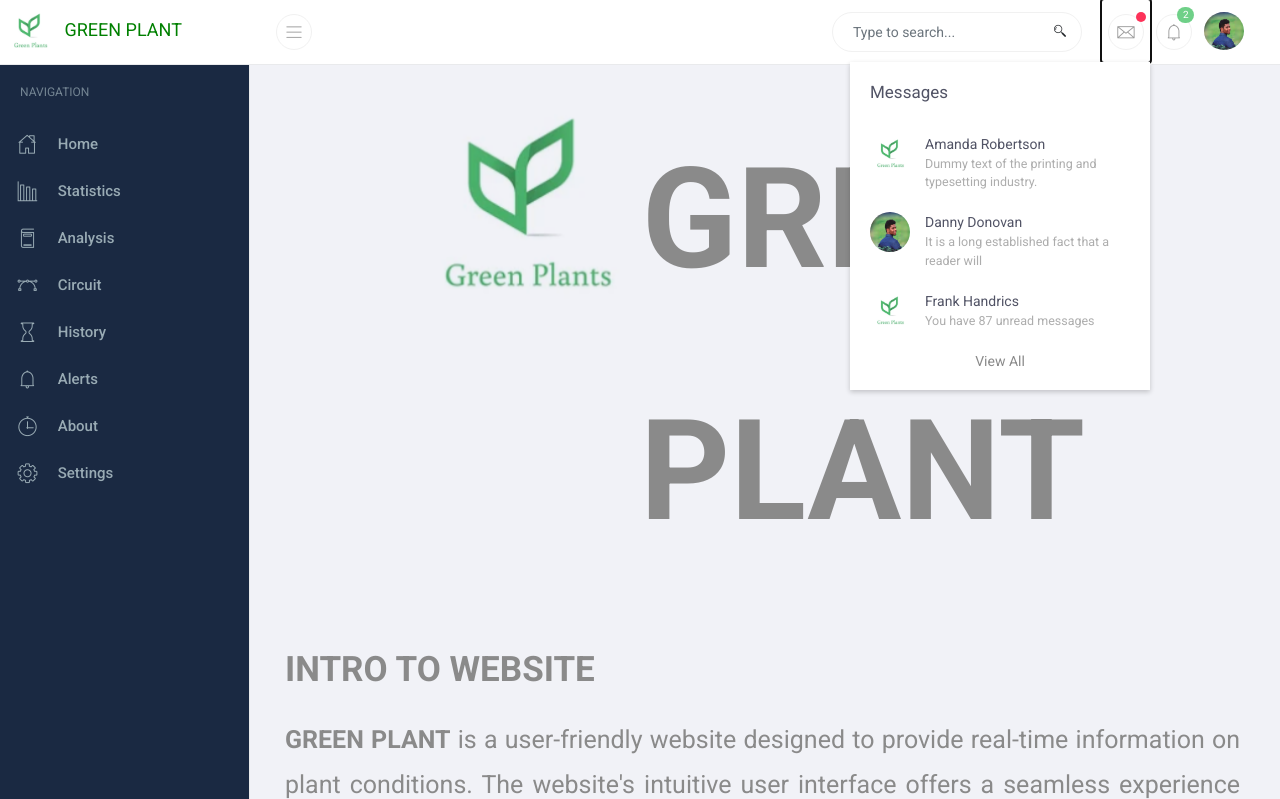
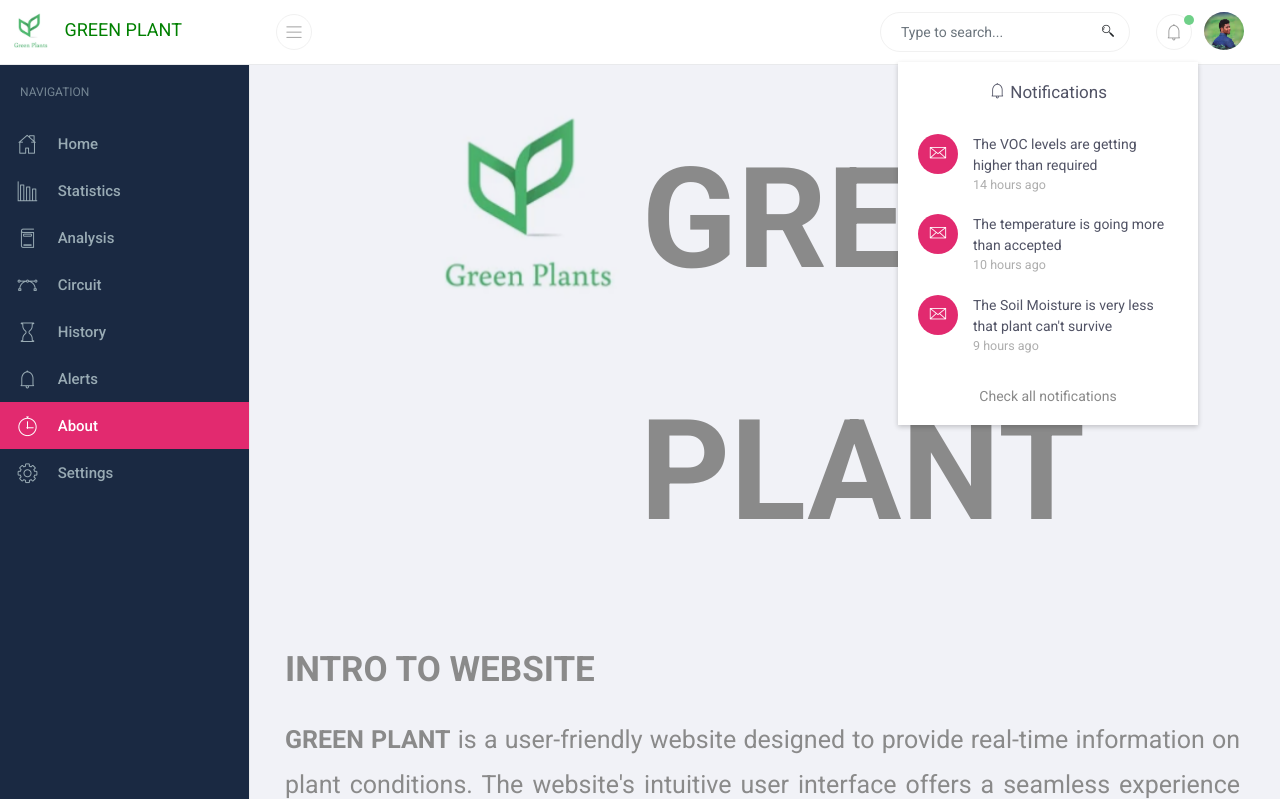
Before and after one commit to Dileepadari/Smart_farming, a Flask app: page /about in a window 1280 px wide, after a click that opens the changed part. Shown: the top 799 px of the page. Run offline with Flask 3, Linux system fonts and the light colour scheme; data comes from the database, SQL or seed files in the repository; both versions use the stored data as it was after the commit; some libraries are stand-ins or nearby versions; some web fonts are replaced.

Commit message:
many changes done by delhi

```diff
--- a/src/app.py
+++ b/src/app.py
@@ -1,10 +1,39 @@
 from flask import Flask, request, render_template, redirect, session, url_for, jsonify
+from datetime import datetime
 import sqlite3
 import requests
 import json
 
 app = Flask(__name__)
 app.secret_key = 'DelhiisDelhi'
+connection = sqlite3.connect("Database.db")
+curser = connection.cursor()
+connection.close()
+
+def get_notifs():
+    connection = sqlite3.connect("Database.db")
+    curser = connection.cursor()
+    query = "SELECT * FROM notifications WHERE status=0 LIMIT 4"
+    results = curser.execute(query)
+    all_notifs = results.fetchall()
+    date_format = "%d-%m-%Y %H:%M"
+    time_data = []
+    for i in all_notifs:
+        date_time = datetime.strptime(i[4], date_format)
+        days_time = datetime.now()-date_time
+        if days_time.days:
+            first_non_zero = str(days_time.days) + " days"
+        elif days_time.seconds // 3600:
+            first_non_zero = str(days_time.seconds // 3600) + " hours"
+        elif days_time.seconds // 60:
+            first_non_zero = str(days_time.seconds // 60)  + " minutes"
+        else:
+            first_non_zero = str(days_time.seconds) + " seconds"
+        time_data.append(first_non_zero)
+    connection.close()
+    all_notifs.append(time_data)
+    print(all_notifs)
+    return all_notifs
 
 @app.route('/', methods=['GET', 'POST'])
 @app.route('/home', methods=['GET', 'POST'])
@@ -13,12 +42,14 @@ def home():
     link = "https://api.thingspeak.com/channels/2281910/feeds.json?results=2"
     response = requests.get(link, headers=headers)
     response = json.loads(response.text)
+    notif_list = get_notifs()
     print(response)
-    return render_template('index.html', data = response, file = "home.html", open1="open")
+    return render_template('index.html', data = response, notifications = notif_list, file = "home.html", open1="open")
 
 @app.route('/statistics', methods=['GET','POST'])
 def statistics():
-    return render_template('index.html', file = "statistics.html", open2="open")
+    notif_list = get_notifs()
+    return render_template('index.html',notifications = notif_list, file = "statistics.html", open2="open")
 
 @app.route('/analysis', methods=['GET','POST'])
 def analysis():
@@ -26,30 +57,48 @@ def analysis():
     link = "https://api.thingspeak.com/channels/2281910/feeds.json?results=2"
     response = requests.get(link, headers=headers)
     response = json.loads(response.text)
+    notif_list = get_notifs()
     print(response)
-    return render_template('index.html', data = response, file = "analysis.html", open3="open")
+    return render_template('index.html', data = response, notifications = notif_list, file = "analysis.html", open3="open")
+
+@app.route('/circuit', methods=['GET','POST'])
+def circuit():
+    notif_list = get_notifs()
+    return render_template('index.html', notifications = notif_list, file = "circuit.html", open4="open")
+
+@app.route('/history', methods=['GET','POST'])
+def history():
+    notif_list = get_notifs()
+    return render_template('index.html', notifications = notif_list, file = "history.html", open5="open")
+
+@app.route('/alerts', methods=['GET','POST'])
+def alerts():
+    notif_list = get_notifs()
+    connection = sqlite3.connect("Database.db")
+    curser = connection.cursor()
+    query = "SELECT * FROM notifications WHERE status=0"
+    results = curser.execute(query)
+    all_notifs = results.fetchall()
+    return render_template('index.html', file = "alerts.html", notifications = notif_list,notification = all_notifs, open6="open")
 
 @app.route('/about', methods=['GET','POST'])
 def about():
-    return render_template('index.html', file = "about.html", open4="open")
+    notif_list = get_notifs()
+    return render_template('index.html',notifications = notif_list, file = "about.html", open7="open")
 
+@app.route('/settings', methods=['GET','POST'])
+def settings():
+    notif_list = get_notifs()
+    return render_template('index.html',notifications = notif_list, file = "settings.html", open8="open")
 
-# @app.route('/statitics', methods=['GET','POST'])
-# def statistics():
-#     return render_template('statistics.html')
-
-# @app.route('/statitics', methods=['GET','POST'])
-# def statistics():
-#     return render_template('statistics.html')
-
-# @app.route('/statitics', methods=['GET','POST'])
-# def statistics():
-#     return render_template('statistics.html')
-
-# @app.route('/statitics', methods=['GET','POST'])
-# def statistics():
-#     return render_template('statistics.html')
-
+@app.route('/change_seen')
+def change_seen():
+    connection = sqlite3.connect("Database.db")
+    curser = connection.cursor()
+    curser.execute("UPDATE notifications SET status = 1")
+    connection.commit()
+    connection.close()
+    return redirect('/alerts')
 
 
 if __name__ == '__main__':
--- a/src/static/js/morris.init.js
+++ b/src/static/js/morris.init.js
@@ -152,30 +152,42 @@ File: morris init js
         barColors: lineColors,
       })
     }),
-    (MorrisCharts.prototype.init = function () {
-      //create line chart
-      var $data = [
-        { y: '0230', a: 10 },
-        { y: '0232', a: 75 },
-        { y: '0233', a: 50 },
-        { y: '0234', a: 75 },
-        { y: '0235', a: 50 },
-        { y: '0236', a: 75 },
-        { y: '0237', a: 60 },
-        { y: '0238', a: 45 },
-        { y: '0239', a: 75 },
-        { y: '0240', a: 80 },
-      ]
-      this.createLineChart(
-        'morris-line-example',
-        $data,
-        ['y'],
-        ['a'],
-        ['Sales'],
-        ['#110077']
-      )
+    (MorrisCharts.prototype.init = async function () {
+      var $lineData = [
+        { y: '2018-01-01', a: 10 },
+        { y: '2018-01-02', a: 20 },
+        { y: '2018-01-03', a: 30 },
+        { y: '2018-01-04', a: 40 },
+        { y: '2018-01-05', a: 50 },
+        { y: '2018-01-06', a: 60 },
+        { y: '2018-01-07', a: 70 },
+        { y: '2018-01-08', a: 80 },
+        { y: '2018-01-09', a: 90 },
+        { y: '2018-01-10', a: 100 }
+      ];
+      $.ajax({
+        url: 'https://api.thingspeak.com/channels/2281910/fields/4.json?results=10',
+        type: 'GET',
+        dataType: 'json',
+        success: function(data) {
+          $lineData = data.feeds.map(function(feed) {
+            return { y: feed.created_at, a: parseInt(feed.field4) };
+          });
+            console.log($lineData);
+            MorrisCharts.prototype.createLineChart(
+              'morris-line-example',
+              $lineData,
+              'y',
+              ['a'],
+              ['Data'],
+              ['green']
+              );
+            },
+            error: function(xhr, status, error) {
+              console.error(error);
+            }
+          });
 
-      //creating area chart
       var $areaData = [
         { y: '2018', a: 10, b: 20 },
         { y: '2019', a: 75, b: 65 },
--- a/src/templates/index.html
+++ b/src/templates/index.html
@@ -67,84 +67,11 @@
                 />
                 <i class="lni-search"></i>
               </li>
-              <li class="massages dropdown dropdown-animated scale-left">
-                <span
-                  class="counter"
-                  style="padding: 5px; margin-top: 5px; margin-left: -4px"
-                ></span>
-                <a href="#" class="dropdown-toggle" data-toggle="dropdown">
-                  <i class="lni-envelope"></i>
-                </a>
-                <ul class="dropdown-menu dropdown-lg">
-                  <li>
-                    <div class="dropdown-item align-self-center">
-                      <h5>Messages</h5>
-                    </div>
-                  </li>
-                  <li>
-                    <ul class="list-media">
-                      <li class="list-item">
-                        <a href="#" class="media-hover">
-                          <div class="media-img">
-                            <img
-                              src="{{ url_for('static', filename='images/logo.png') }}"
-                              alt=""
-                            />
-                          </div>
-                          <div class="info">
-                            <span class="title"> Amanda Robertson </span>
-                            <span class="sub-title"
-                              >Dummy text of the printing and typesetting
-                              industry.</span
-                            >
-                          </div>
-                        </a>
-                      </li>
-                      <li class="list-item">
-                        <a href="#" class="media-hover">
-                          <div class="media-img">
-                            <img
-                              src="{{ url_for('static', filename='images/prof.png') }}"
-                              alt=""
-                            />
-                          </div>
-                          <div class="info">
-                            <span class="title"> Danny Donovan </span>
-                            <span class="sub-title"
-                              >It is a long established fact that a reader
-                              will</span
-                            >
-                          </div>
-                        </a>
-                      </li>
-                      <li class="list-item">
-                        <a href="#" class="media-hover">
-                          <div class="media-img">
-                            <img
-                              src="{{ url_for('static', filename='images/logo.png') }}"
-                              alt=""
-                            />
-                          </div>
-                          <div class="info">
-                            <span class="title"> Frank Handrics </span>
-                            <span class="sub-title"
-                              >You have 87 unread messages</span
-                            >
-                          </div>
-                        </a>
-                      </li>
-                    </ul>
-                  </li>
-                  <li class="check-all text-center">
-                    <span>
-                      <a href="#" class="text-gray">View All</a>
-                    </span>
-                  </li>
-                </ul>
-              </li>
               <li class="notifications dropdown dropdown-animated scale-left">
-                <span class="counter">2</span>
-                <a href="#" class="dropdown-toggle" data-toggle="dropdown">
+                {% if notifications[0] %}
+                <span class="counter" style="padding: 5px;margin: 8px 0 10px 0;"></span>
+                {% endif %}
+                <a class="dropdown-toggle" data-toggle="dropdown">
                   <i class="lni-alarm"></i>
                 </a>
                 <ul class="dropdown-menu dropdown-lg">
@@ -157,72 +84,47 @@
                   <li>
                     <ul class="list-media">
                       <li class="list-item">
-                        <a href="#" class="media-hover">
+                        {% for  i in notifications %}
+                        {% if i != notifications[-1] %}
+                        <a href="/alerts" class="media-hover">
                           <div class="media-img">
                             <div class="icon-avatar bg-primary">
                               <i class="lni-envelope"></i>
                             </div>
                           </div>
                           <div class="info">
-                            <span class="title"> 5 new messages </span>
-                            <span class="sub-title">4 min ago</span>
+                            <span class="title">{{ i[2] }}</span>
+                            <span class="sub-title">{{ notifications[-1][loop.index-1] }} ago</span>
                           </div>
                         </a>
                       </li>
+                      {% endif %}
+                      {% endfor %}
+                      {% if notifications == [[]] %}
                       <li class="list-item">
-                        <a href="#" class="media-hover">
-                          <div class="media-img">
-                            <div class="icon-avatar bg-success">
-                              <i class="lni-comments-alt"></i>
-                            </div>
-                          </div>
-                          <div class="info">
-                            <span class="title"> 4 new comments </span>
-                            <span class="sub-title">12 min ago</span>
-                          </div>
-                        </a>
+                        <div class="info">
+                          <span class="sub-title" style="margin-left: 40px;">No Notifications</span>
+                        </div>
+
                       </li>
-                      <li class="list-item">
-                        <a href="#" class="media-hover">
-                          <div class="media-img">
-                            <div class="icon-avatar bg-info">
-                              <i class="lni-users"></i>
-                            </div>
-                          </div>
-                          <div class="info">
-                            <span class="title"> 3 Friend Requests </span>
-                            <span class="sub-title">a day ago</span>
-                          </div>
-                        </a>
-                      </li>
-                      <li class="list-item">
-                        <a href="#" class="media-hover">
-                          <div class="media-img">
-                            <div class="icon-avatar bg-purple">
-                              <i class="lni-comments-alt"></i>
-                            </div>
-                          </div>
-                          <div class="info">
-                            <span class="title"> 2 new messages </span>
-                            <span class="sub-title">12 min ago</span>
-                          </div>
-                        </a>
-                      </li>
+                      {% endif %}
                     </ul>
                   </li>
+                  {% if notifications != [[]] %}
                   <li class="check-all text-center">
                     <span>
-                      <a href="#" class="text-gray">Check all notifications</a>
+                      <a href="/alerts" class="text-gray">Check all notifications</a>
                     </span>
                   </li>
+                  {% endif %}
                 </ul>
               </li>
               <li class="user-profile dropdown dropdown-animated scale-left">
-                <a href="#" class="dropdown-toggle" data-toggle="dropdown">
+                <a href="/" class="dropdown-toggle" data-toggle="dropdown">
                   <img
                     class="profile-img img-fluid"
                     src="{{ url_for('static', filename='images/prof.png') }}"
-                    alt=""
+                    alt="profile-img"
                   />
                 </a>
                 <ul class="dropdown-menu dropdown-md">
@@ -232,7 +134,7 @@
                         <div class="media-img">
                           <img
                             src="{{ url_for('static', filename='images/prof.png') }}"
-                            alt=""
+                            alt="profile-img"
                           />
                         </div>
                         <div class="info">
@@ -244,29 +146,13 @@
                   </li>
                   <li role="separator" class="divider"></li>
                   <li>
-                    <a href="">
+                    <a href="/settings">
                       <i class="lni-cog"></i>
                       <span>Setting</span>
                     </a>
                   </li>
                   <li>
-                    <a href="">
-                      <i class="lni-user"></i>
-                      <span>Profile</span>
-                    </a>
-                  </li>
-                  <li>
-                    <a href="">
-                      <i class="lni-envelope"></i>
-                      <span>Inbox</span>
-                      <span
-                        class="badge badge-pill badge-primary badge-pro pull-right"
-                        >2</span
-                      >
-                    </a>
-                  </li>
-                  <li>
-                    <a href="">
+                    <a href="/logout">
                       <i class="lni-lock"></i>
                       <span>Logout</span>
                     </a>
@@ -309,7 +195,7 @@
                   <span class="title">Analysis</span>
                 </a>
               </li>
-              <li class="nav-item dropdown">
+              <li class="nav-item dropdown {{ open4 }}">
                 <a class="dropdown-toggle" href="/circuit">
                   <span class="icon-holder">
                     <i class="lni-vector"></i>
@@ -317,7 +203,7 @@
                   <span class="title">Circuit</span>
                 </a>
               </li>
-              <li class="nav-item dropdown">
+              <li class="nav-item dropdown {{ open5 }}">
                 <a class="dropdown-toggle" href="/history">
                   <span class="icon-holder">
                     <i class="lni-hourglass"></i>
@@ -325,7 +211,7 @@
                   <span class="title">History</span>
                 </a>
               </li>
-              <li class="nav-item dropdown">
+              <li class="nav-item dropdown {{ open6 }}">
                 <a class="dropdown-toggle" href="/alerts">
                   <span class="icon-holder">
                     <i class="lni-alarm"></i>
@@ -333,7 +219,7 @@
                   <span class="title">Alerts</span>
                 </a>
               </li>
-              <li class="nav-item dropdown">
+              <li class="nav-item dropdown {{ open7 }}">
                 <a class="dropdown-toggle" href="/about">
                   <span class="icon-holder">
                     <i class="lni-timer"></i>
@@ -341,7 +227,7 @@
                   <span class="title">About</span>
                 </a>
               </li>
-              <li class="nav-item dropdown">
+              <li class="nav-item dropdown {{ open8 }}">
                 <a class="dropdown-toggle" href="/settings">
                   <span class="icon-holder">
                     <i class="lni-cog"></i>
@@ -367,8 +253,8 @@
                   All Right Reserved
                 </span>
                 <span class="go-right">
-                  <a href="" class="text-gray">Term &amp; Conditions</a>
-                  <a href="" class="text-gray">Privacy &amp; Policy</a>
+                  <a href="/about" class="text-gray" style="padding: 0 20px 0 0;">Term &amp; Conditions</a>
+                  <a href="/about" class="text-gray" style="padding: 0 20px 0 0;">Privacy &amp; Policy</a>
                 </span>
               </div>
             </div>
@@ -399,6 +285,5 @@
 
   <script src="{{ url_for('static', filename='elements/morris/morris.min.js') }}"></script>
   <script src="{{ url_for('static', filename='elements/morris/raphael-min.js') }}"></script>
-  <script src="{{ url_for('static', filename='js/dashborad1.js') }}"></script>
-  <script src="{{ url_for('static', filename='js/morris.init.js') }}"></script>
+  <script src="{{ url_for('static', filename='js/dashborad1.js') }}"></script>\
 </html>
```
Also changed, not shown: src/templates/alerts.html (added, +70 -0 lines), src/templates/home.html (+22 -45 lines), src/Database.db (added), src/static/elements/morris/morris.min.js, src/templates/circuit.html (added), src/templates/history.html (added), src/templates/settings.html (added).
